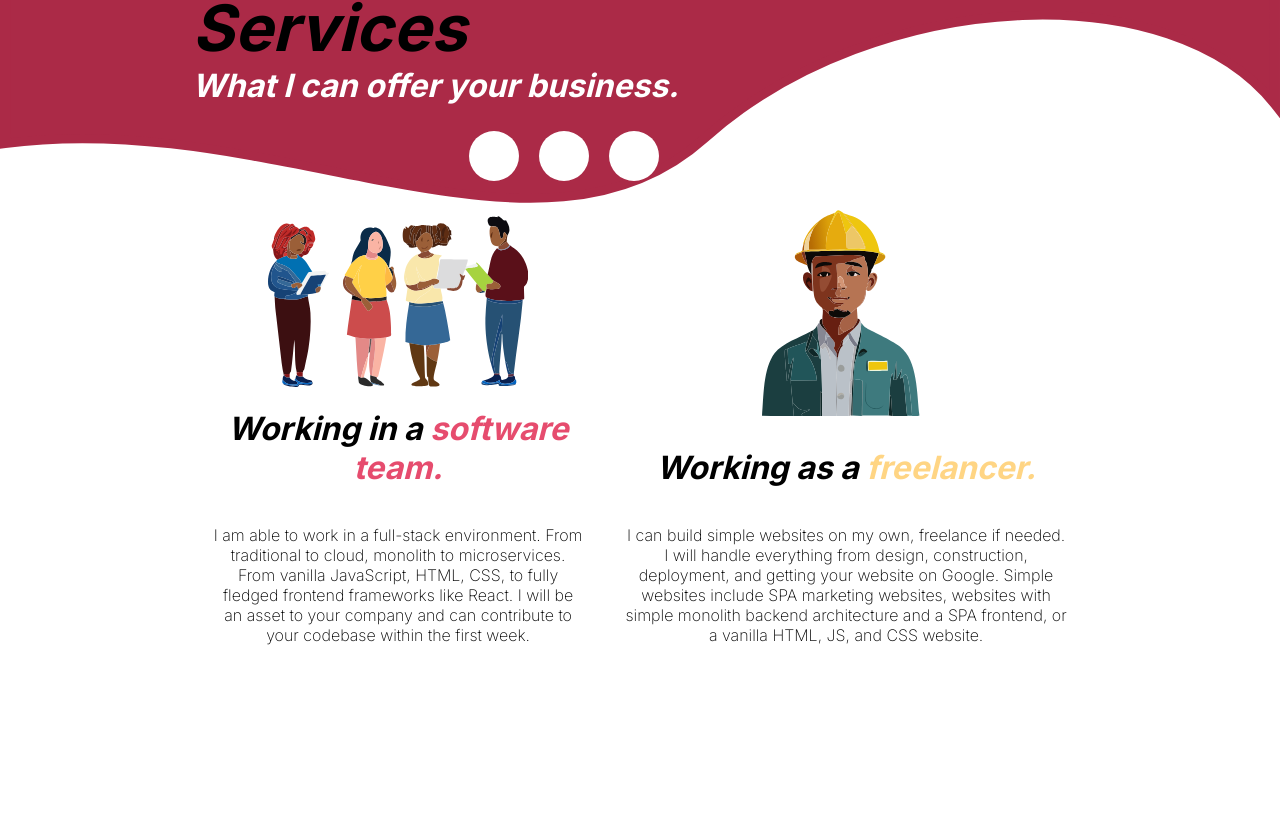
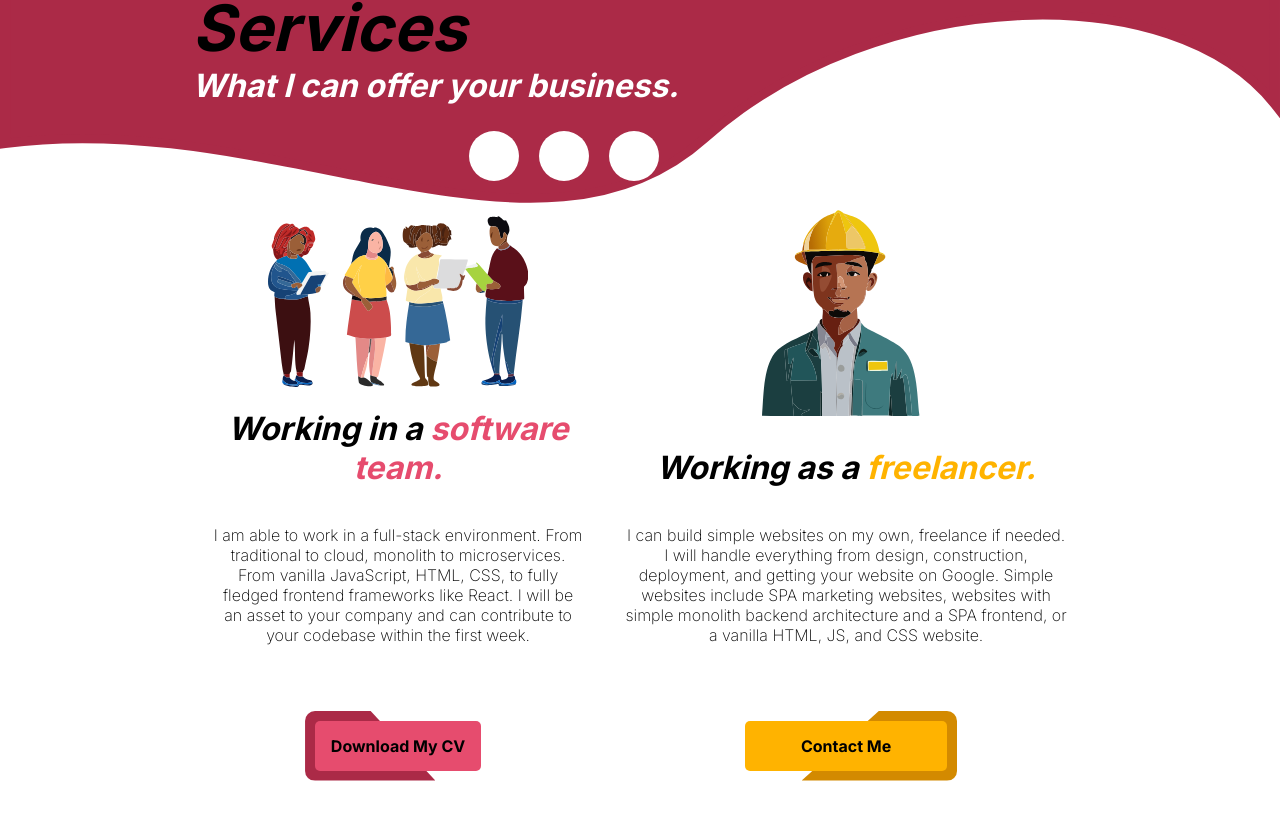
Before and after one commit to christopher-alba/personal-portfolio-v9, a React (Vite) app: page / in a window 1280 px wide. Shown: the part 904-1724 px from the top of the page. Built offline with nearby package versions, Linux system fonts and the light colour scheme.

Commit message:
complete button stylings for services page

```diff
--- a/src/Sections/Landing/styled.ts
+++ b/src/Sections/Landing/styled.ts
@@ -3,7 +3,7 @@ import Laptop from "../../svg/components/Laptop";
 import { Container } from "../../components/container";
 import Screens from "../../svg/components/Screens";
 import CeilingLight from "../../svg/components/CeilingLight";
-import ButtonLeft from "../../components/buttons";
+import { ButtonLeft } from "../../components/buttons";
 import Name from "../../svg/base/name.svg?react";
 
 export const MainDiv = styled.div`
@@ -167,7 +167,7 @@ export const OfferButton = styled(ButtonLeft)`
 `;
 
 export const NameSVG = styled(Name)`
-  @media (max-width: 700px){
+  @media (max-width: 700px) {
     width: 220px;
     height: auto;
     box-sizing: border-box;
--- a/src/Sections/Services/Services.tsx
+++ b/src/Sections/Services/Services.tsx
@@ -9,6 +9,8 @@ import {
   ParagraphWrapper,
   PeopleSVG,
   PersonSVG,
+  StyledButtonLeft,
+  StyledButtonRight,
   SubHeader,
   Title,
 } from "./styled";
@@ -131,6 +133,7 @@ const Services: FC = () => {
                 will be an asset to your company and can contribute to your
                 codebase within the first week.
               </p>
+              <StyledButtonLeft>Download My CV</StyledButtonLeft>
             </ParagraphWrapper>
           </ScrollAnimation>
           <ScrollAnimation animateIn="fadeIn" animateOnce={true}>
@@ -150,6 +153,7 @@ const Services: FC = () => {
                 architecture and a SPA frontend, or a vanilla HTML, JS, and CSS
                 website.
               </p>
+              <StyledButtonRight>Contact Me</StyledButtonRight>
             </ParagraphWrapper>
           </ScrollAnimation>
         </ContentWrapper>
--- a/src/Sections/Services/styled.ts
+++ b/src/Sections/Services/styled.ts
@@ -2,6 +2,7 @@ import styled from "styled-components";
 import Divider from "../../svg/base/divider1.svg?react";
 import people from "../../svg/base/people.svg?react";
 import person from "../../svg/base/person.svg?react";
+import { ButtonLeft, ButtonRight } from "../../components/buttons";
 
 export const DividerSVG = styled(Divider)`
   width: 100%;
@@ -128,3 +129,12 @@ export const CircleWrapper = styled.div`
 export const Title = styled.h1`
   font-style: italic;
 `;
+
+export const StyledButtonLeft = styled(ButtonLeft)`
+  width: 50%;
+  margin-top:50px;
+`;
+export const StyledButtonRight = styled(ButtonRight)`
+  width: 50%;
+  margin-top:50px;
+`;
--- a/src/components/Navbar/styled.ts
+++ b/src/components/Navbar/styled.ts
@@ -29,9 +29,9 @@ export const ThemeButton = styled.button`
   background: ${({ theme }) => theme.colors.secondary1};
   color: ${({ theme }) => theme.colors.primary1};
   border: none;
-  border-radius: 10px;
   cursor: pointer;
   z-index: 1000;
+  box-shadow: rgba(0, 0, 0, 0.24) 0px 3px 8px;
   position: relative;
   @media (max-width: 700px) {
     padding: 10px 40px;
--- a/src/components/buttons.tsx
+++ b/src/components/buttons.tsx
@@ -2,13 +2,25 @@ import { FC, ReactNode } from "react";
 import styled from "styled-components";
 
 const Backdrop = styled.div`
-  clip-path: polygon(0 0, 46% 0, 100% 100%, 0% 100%);
+  clip-path: polygon(0 0, 50% 0, 100% 100%, 0% 100%);
   position: absolute;
   left: 0;
   top: 0;
   width: 70%;
   height: 100%;
   background: ${({ theme }) => theme.colors.tertiary1Hover};
+  z-index: -1;
+  transition: 500ms;
+`;
+
+const BackdropInverted = styled.div`
+  clip-path: polygon(50% 0, 100% 0, 100% 100%, 0% 100%);
+  position: absolute;
+  right: 0;
+  top: 0;
+  width: 70%;
+  height: 100%;
+  background: ${({ theme }) => theme.colors.tertiary2Hover};
   z-index: -1;
   transition: 500ms;
 `;
@@ -27,17 +39,16 @@ const Button = styled.button`
   width: 100%;
   margin: 10px;
   height: 50px;
-  background: ${({theme}) => theme.colors.tertiary1};
+  background: ${({ theme }) => theme.colors.tertiary1};
   border: none;
   border-radius: 5px;
-  color: white;
+  color: ${({ theme }) => theme.colors.secondary1};
   font-size: 1rem;
   cursor: pointer;
   text-transform: none;
   font-weight: 700;
   transition: 500ms;
   &:hover {
-    background:${({theme}) => theme.colors.tertiary1};
     ~ ${Backdrop} {
       width: 100%;
       clip-path: polygon(0 0, 100% 0, 100% 100%, 0% 100%);
@@ -45,7 +56,28 @@ const Button = styled.button`
   }
 `;
 
-const ButtonLeft: FC<{ children: ReactNode; className?: string }> = ({
+const ButtonInverted = styled.button`
+  width: 100%;
+  margin: 10px;
+  height: 50px;
+  background: ${({ theme }) => theme.colors.tertiary2};
+  border: none;
+  border-radius: 5px;
+  color: ${({ theme }) => theme.colors.secondary1};
+  font-size: 1rem;
+  cursor: pointer;
+  text-transform: none;
+  font-weight: 700;
+  transition: 500ms;
+  &:hover {
+    ~ ${BackdropInverted} {
+      width: 100%;
+      clip-path: polygon(0 0, 100% 0, 100% 100%, 0% 100%);
+    }
+  }
+`;
+
+export const ButtonLeft: FC<{ children: ReactNode; className?: string }> = ({
   children,
   className,
 }) => {
@@ -57,4 +89,14 @@ const ButtonLeft: FC<{ children: ReactNode; className?: string }> = ({
   );
 };
 
-export default ButtonLeft;
+export const ButtonRight: FC<{ children: ReactNode; className?: string }> = ({
+  children,
+  className,
+}) => {
+  return (
+    <Wrapper className={className}>
+      <ButtonInverted>{children}</ButtonInverted>
+      <BackdropInverted />
+    </Wrapper>
+  );
+};
--- a/src/themes/schema.json
+++ b/src/themes/schema.json
@@ -9,7 +9,8 @@
       "secondary3": "#353535",
       "tertiary1": "#E64C6E",
       "tertiary1Hover": "#AB2A47",
-      "tertiary2": "#FFD584"
+      "tertiary2": "#ffb300",
+      "tertiary2Hover": "#d38a00"
     }
   },
   "dark": {
@@ -22,7 +23,8 @@
       "secondary3": "#cbcbcb",
       "tertiary1": "#E64C6E",
       "tertiary1Hover": "#AB2A47",
-      "tertiary2": "#FFD584"
+      "tertiary2": "#ffb300",
+      "tertiary2Hover": "#d38a00"
     }
   }
 }
--- a/src/themes/styled.d.ts
+++ b/src/themes/styled.d.ts
@@ -14,6 +14,7 @@ declare module "styled-components" {
       tertiary1: string;
       tertiary1Hover: string;
       tertiary2: string;
+      tertiary2Hover: string;
     };
   }
 }
```
